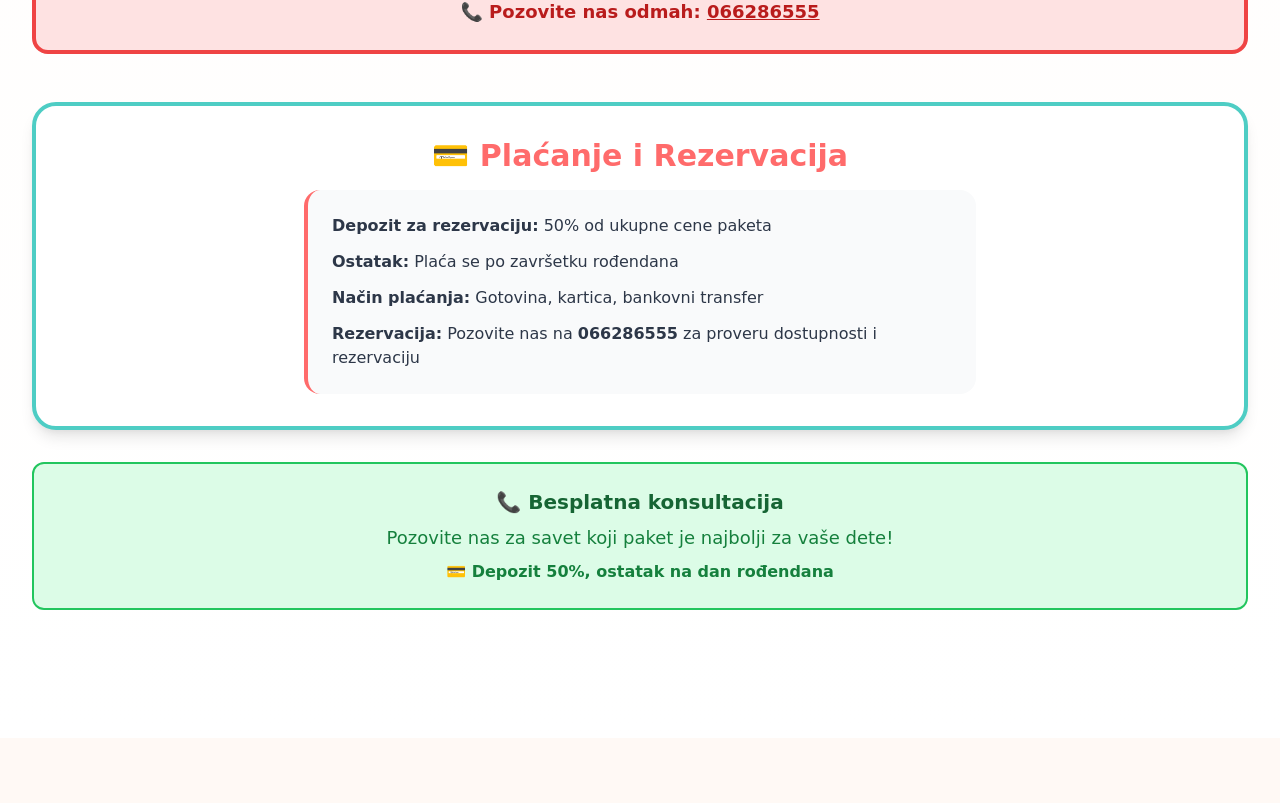
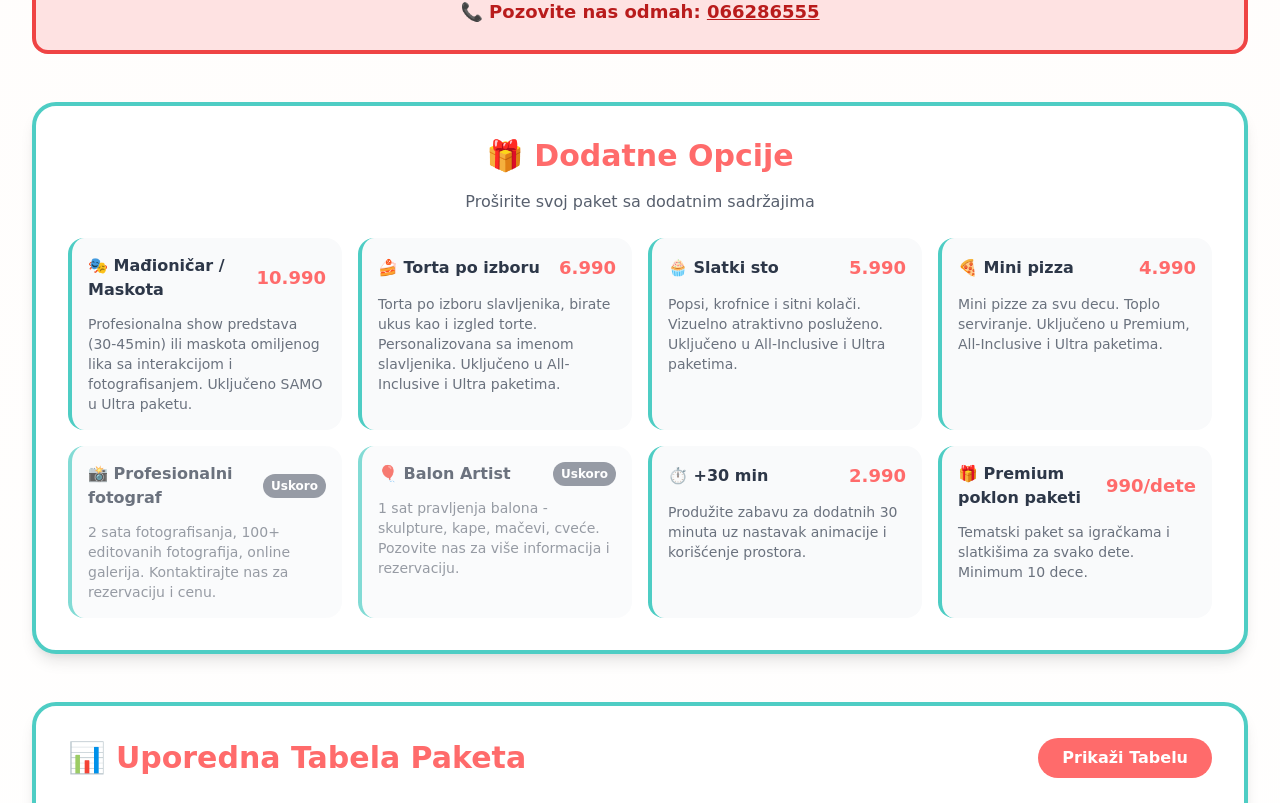
Before and after one commit to igor-rajnjak/jabadabadoo-website, a Next.js app: page /pricing-new in a window 1280 px wide. Shown: the part 3208-4011 px from the top of the page. Before the commit the page ends 3946 px from the top, so only its background shows below. Built offline with nearby package versions, Linux system fonts and the light colour scheme.

Commit message:
Add missing Addons and PricingComparison sections to pricing-new page

```diff
--- a/app/pricing-new/page.tsx
+++ b/app/pricing-new/page.tsx
@@ -2,7 +2,9 @@
 
 import { useState } from "react";
 import { PACKAGES_DATA_NEW } from "@/lib/pricingDataNew";
+import { ADDONS } from "@/lib/pricingData";
 import { CONTACT } from "@/lib/constants";
+import PricingComparison from "@/components/PricingComparison";
 
 export default function PricingNewPage() {
   const [tooltip, setTooltip] = useState<{ text: string; x: number; y: number } | null>(null);
@@ -234,6 +236,32 @@ export default function PricingNewPage() {
           </p>
         </div>
 
+        <div className="bg-white rounded-3xl shadow-lg border-4 border-secondary p-8 mb-12">
+          <h3 className="text-3xl font-bold text-center mb-4 text-primary">🎁 Dodatne Opcije</h3>
+          <p className="text-center text-text/80 mb-6">Proširite svoj paket sa dodatnim sadržajima</p>
+
+          <div className="grid grid-cols-1 md:grid-cols-2 lg:grid-cols-4 gap-4">
+            {ADDONS.map((addon, idx) => (
+              <div
+                key={idx}
+                className={`bg-gray-50 p-4 rounded-2xl border-l-4 border-secondary ${addon.comingSoon ? "opacity-70" : ""}`}
+              >
+                <div className="flex justify-between items-center mb-3">
+                  <h4 className="font-bold text-text">{addon.name}</h4>
+                  {addon.comingSoon ? (
+                    <span className="bg-gray-500 text-white px-2 py-1 rounded-full text-xs font-bold">Uskoro</span>
+                  ) : (
+                    <span className="text-primary font-bold text-lg">{addon.price}</span>
+                  )}
+                </div>
+                <p className="text-sm text-text/70">{addon.description}</p>
+              </div>
+            ))}
+          </div>
+        </div>
+
+        <PricingComparison />
+
         <div className="bg-white rounded-3xl shadow-lg border-4 border-secondary p-8">
           <h3 className="text-3xl font-bold text-center mb-4 text-primary">💳 Plaćanje i Rezervacija</h3>
           <div className="bg-gray-50 p-6 rounded-2xl border-l-4 border-primary max-w-2xl mx-auto">
@@ -245,12 +273,6 @@ export default function PricingNewPage() {
             </ul>
           </div>
         </div>
-
-        <div className="bg-green-100 border-2 border-green-500 rounded-xl p-6 mt-8 text-center">
-          <h3 className="text-xl font-bold mb-2 text-green-800">📞 Besplatna konsultacija</h3>
-          <p className="text-green-700 text-lg mb-2">Pozovite nas za savet koji paket je najbolji za vaše dete!</p>
-          <p className="text-green-700 font-bold">💳 Depozit 50%, ostatak na dan rođendana</p>
-        </div>
       </div>
     </section>
   );
```
